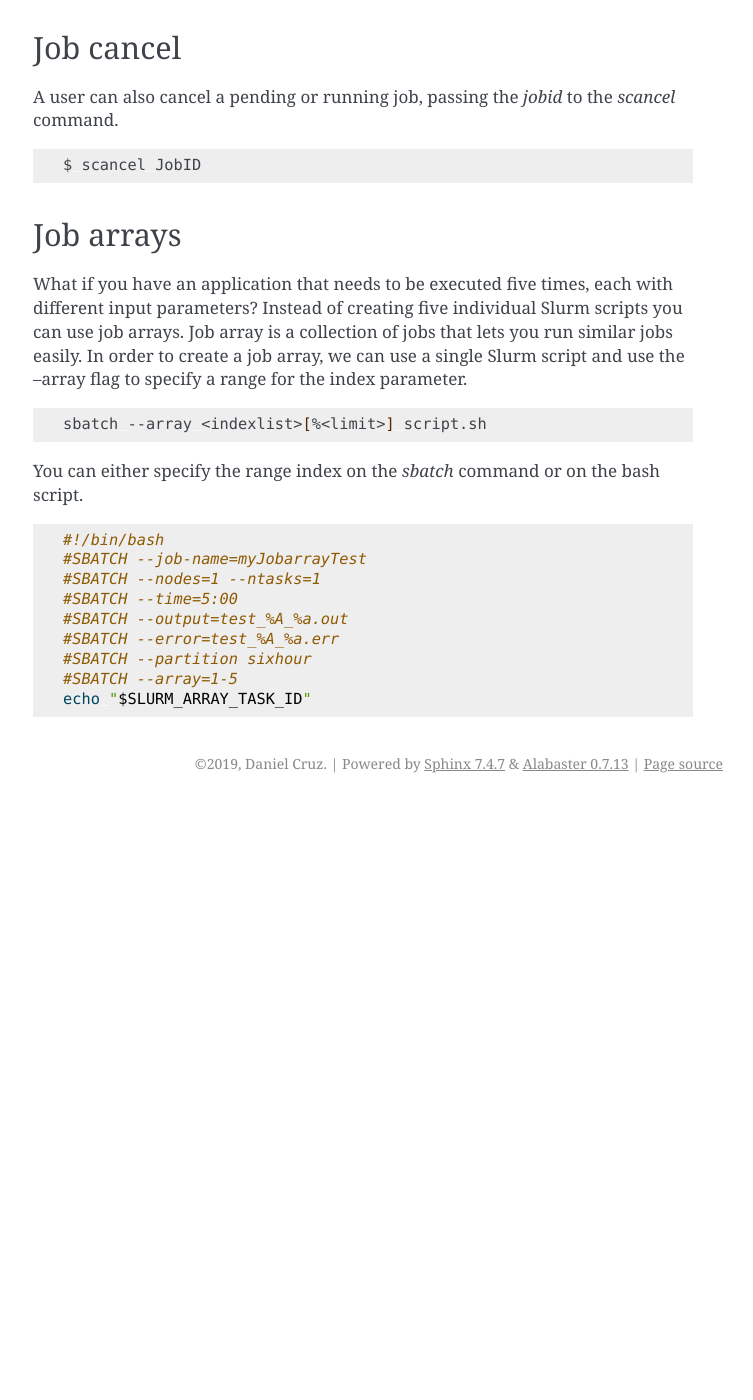
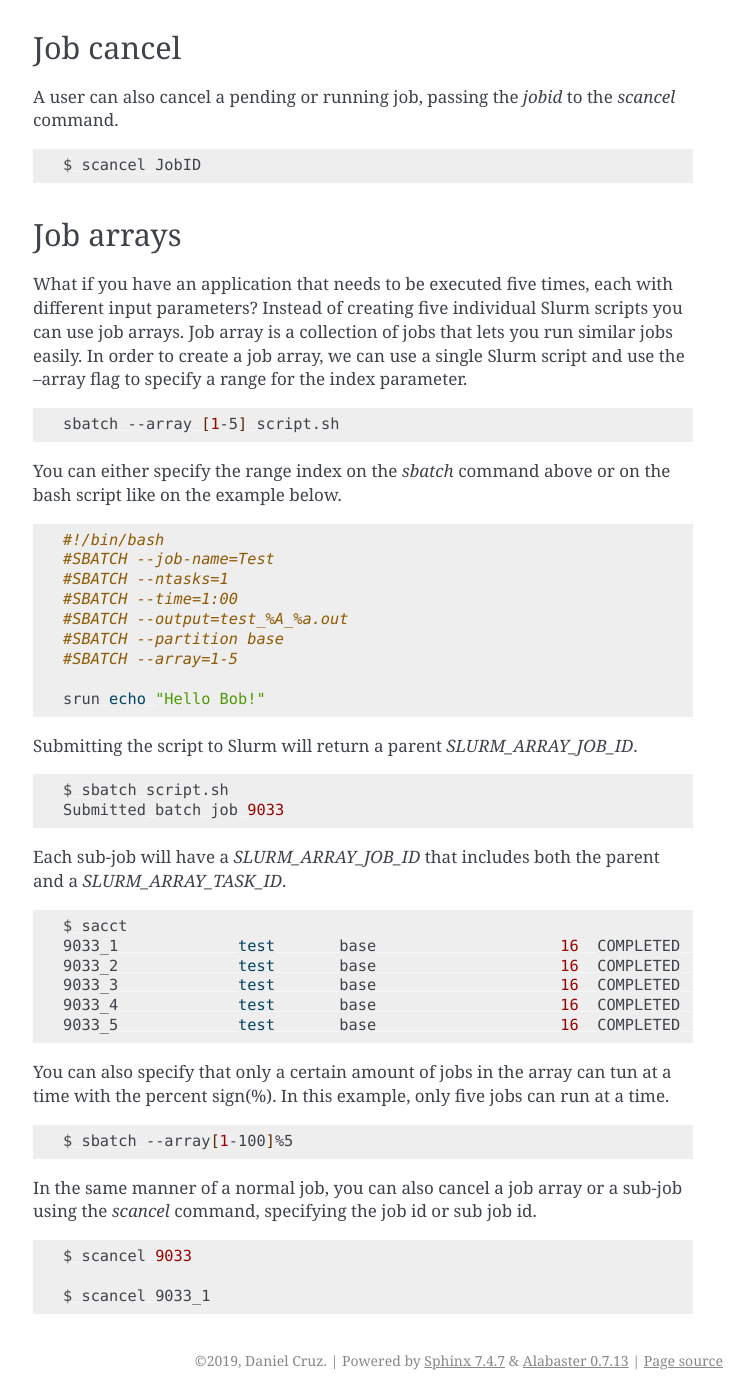
Before and after one commit to macc-hpc/docs, a Sphinx documentation site: the page built from source/slurm/slurm_user_manual.md, in a window 1280 px wide and 1400 px high, scrolled down 2079 px. Shown: the whole window, without its empty margins (387-1140 px from the left). Built offline with Sphinx 7.4.7, drawn with Linux system fonts in a browser that asks for light colours; before the commit the page ends 2882 px from its top, so only the background shows below that.

Commit message:
finished slurm

````diff
--- a/source/slurm/slurm_user_manual.md
+++ b/source/slurm/slurm_user_manual.md
@@ -86,20 +86,51 @@ $ scancel JobID
 What if you have an application that needs to be executed five times, each with different input parameters? Instead of creating five individual Slurm scripts you can use job arrays. Job array is a collection of jobs that lets you run similar jobs easily. In order to create a job array, we can use a single Slurm script and use the --array flag to specify a range for the index parameter.
 
 ```bash
-sbatch --array <indexlist>[%<limit>] script.sh
+sbatch --array [1-5] script.sh
 ```
 
-You can either specify the range index on the _sbatch_ command or on the bash script.
-
+You can either specify the range index on the _sbatch_ command above or on the bash script like on the example below.
 
 ```bash
 #!/bin/bash
-#SBATCH --job-name=myJobarrayTest
-#SBATCH --nodes=1 --ntasks=1
-#SBATCH --time=5:00
+#SBATCH --job-name=Test
+#SBATCH --ntasks=1
+#SBATCH --time=1:00
 #SBATCH --output=test_%A_%a.out
-#SBATCH --error=test_%A_%a.err
-#SBATCH --partition sixhour
+#SBATCH --partition base
 #SBATCH --array=1-5
-echo "$SLURM_ARRAY_TASK_ID"
+
+srun echo "Hello Bob!"
 ```
+
+Submitting the script to Slurm will return a parent _SLURM_ARRAY_JOB_ID_.
+
+```bash
+$ sbatch script.sh
+Submitted batch job 9033
+```
+
+Each sub-job will have a _SLURM_ARRAY_JOB_ID_ that includes both the parent and a _SLURM_ARRAY_TASK_ID_.
+
+```bash
+$ sacct
+9033_1             test       base                    16  COMPLETED      0:0
+9033_2             test       base                    16  COMPLETED      0:0
+9033_3             test       base                    16  COMPLETED      0:0
+9033_4             test       base                    16  COMPLETED      0:0
+9033_5             test       base                    16  COMPLETED      0:0
+```
+
+You can also specify that only a certain amount of jobs in the array can tun at a time with the percent sign(%). In this example, only five jobs can run at a time.
+
+```bash
+$ sbatch --array[1-100]%5
+```
+
+In the same manner of a normal job, you can also cancel a job array or a sub-job using the _scancel_ command, specifying the job id or sub job id.
+
+```bash
+$ scancel 9033
+
+$ scancel 9033_1
+```
````
